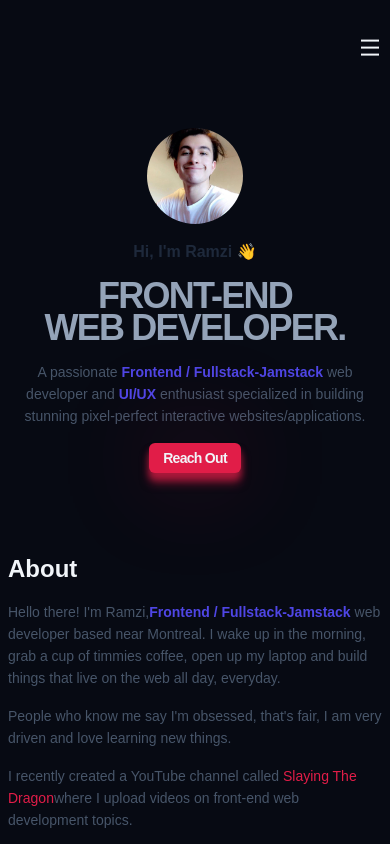
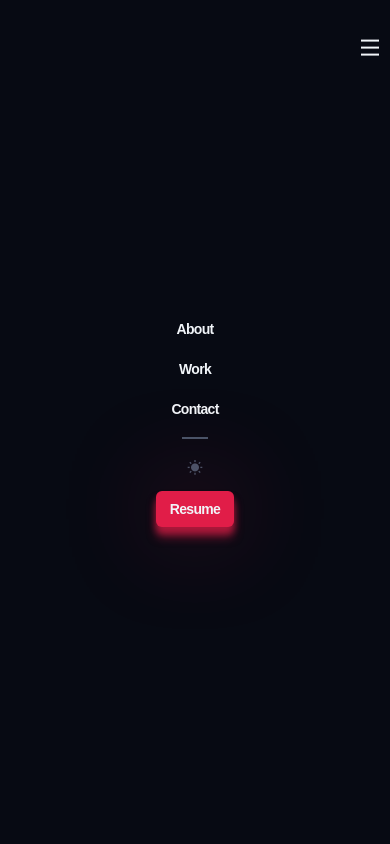
Before and after one commit to HEMANTH-MOKKAPATI/Portfolio, a React (Vite) app: page / in a window 390 px wide. Both pictures are taken after a click on the button 370 px from the left and 48 px from the top of the page. Shown: the top 844 px of the page. Built offline with nearby package versions, Linux system fonts and the light colour scheme; a web font is replaced by a local one.

Commit message:
add the mobile navigation and the navbar links scrolling

```diff
--- a/index.html
+++ b/index.html
@@ -13,7 +13,7 @@
   <title>Vite + React</title>
 </head>
 
-<body>
+<body">
   <div id="root"></div>
 
   <script type="module" src="/src/main.jsx"></script>
--- a/src/App.jsx
+++ b/src/App.jsx
@@ -1,15 +1,53 @@
+import { useState } from "react";
 import About from "./About";
 import Contact from "./Contact";
 import Featured from "./Featured";
 import Footer from "./Footer";
+import MobileNav from "./Mobile-nav";
 import NavBar from "./NavBar";
 import Work from "./Work";
 import Hero from "./hero";
 
 export default function App() {
+  const [isMobileNavVisible, setIsMobileNavVisible] = useState(false);
+
+  function toggleMobileNav() {
+    // -----------------------------------------
+    // setIsMobileNavVisible(!isMobileNavVisible);
+    // if (isMobileNavVisible) {
+    //   document.body.style.overflowY = "hidden";
+    // } else {
+    //   document.body.style.overflowY = "auto";
+    // }
+    // ------------------------------------------
+
+    //  NOTE: if we write the code as shown above , the component rerenders after
+    //  updating the state and the function logic is skipped(applies in the next render)
+    //  so use the below way to solve this problem( seems like a professional solution)
+
+    setIsMobileNavVisible((prev) => {
+      document.body.style.overflowY = !prev ? "hidden" : "auto";
+      return !prev;
+    });
+  }
+
+  function linksHandler() {
+    setIsMobileNavVisible((prev) => {
+      document.body.style.overflowY = "auto";
+      return !prev;
+    });
+  }
+
+  function toggleTheme() {
+    document.body.classList.toggle("lightmode");
+  }
+
   return (
     <>
-      <NavBar />
+      <NavBar toggleMobileNav={toggleMobileNav} toggleTheme={toggleTheme} />
+      {isMobileNavVisible && (
+        <MobileNav linksHandler={linksHandler} toggleTheme={toggleTheme} />
+      )}
 
       <Hero />
       <About />
--- /dev/null
+++ b/src/Mobile-nav.jsx
@@ -0,0 +1,21 @@
+import "../styles/mobile-nav.scss"
+
+
+// eslint-disable-next-line react/prop-types
+export default function  MobileNav({linksHandler, toggleTheme}) {
+
+  return (
+    <div className="mobile-nav">
+      <nav>
+        <ul className="mobile-nav__menu">
+          <li><a href="#about" onClick={linksHandler} className="mobile-nav__link">About</a></li>
+          <li><a href="#featured" onClick={linksHandler} className="mobile-nav__link">Work</a></li>
+          <li><a href="#contact" onClick={linksHandler} className="mobile-nav__link">Contact</a></li>
+          <li className="mobile-nav__link-line"></li>
+          <li><button onClick={toggleTheme} className="mobile-nav__sun"><i className="ri-sun-fill" /></button></li>
+          <li><a href="" className="mobile-nav__btn btn">Resume</a></li>
+        </ul>
+      </nav>
+    </div>
+  )
+}
--- a/src/NavBar.jsx
+++ b/src/NavBar.jsx
@@ -1,7 +1,8 @@
 import "../styles/NavBar.scss";
 
 //prettier-ignore
-export default function NavBar() {
+// eslint-disable-next-line react/prop-types
+export default function NavBar({toggleMobileNav, toggleTheme}) {
   return (
     <nav className="header container">
 
@@ -13,12 +14,12 @@ export default function NavBar() {
 
         <li className="header__line" />
 
-        <li><button className="header__sun" type="button"><i className="ri-sun-fill" /></button></li>
+        <li><button  onClick={toggleTheme} className="header__sun" type="button"><i className="ri-sun-fill" /></button></li>
         <li><a className="header__resume btn" href="#Resume">Resume</a></li>
 
       </ul>
 
-      <button className="header__bars" type="button"><i className="ri-menu-line" /></button>
+      <button onClick={toggleMobileNav} className="header__bars" type="button"><i className="ri-menu-line" /></button>
     </nav>
   );
 }
--- a/styles/NavBar.scss
+++ b/styles/NavBar.scss
@@ -6,6 +6,10 @@
   align-items: center;
   padding-top: 2rem;
   padding-bottom: 2rem;
+
+  //for the visibility of bars in the mobile menu ( can be added in the __bars section also)
+  position: relative;
+  z-index: 999;
 
   &__menu {
     display: none;
--- a/styles/main.scss
+++ b/styles/main.scss
@@ -8,7 +8,14 @@
 html {
   scroll-behavior: smooth;
 }
+.lightmode{
+  $light: #070a13;
+  $dark: #f1f5f9;
+  $slate400: #1e293b;
+  $slate600: #1e293b;
+  $slate800: #1e293b;
 
+}
 body {
   font-family: "General Sans", sans-serif;
   background-color: $dark;
--- /dev/null
+++ b/styles/mobile-nav.scss
@@ -0,0 +1,54 @@
+@import "variables";
+
+.mobile-nav {
+  position: absolute;
+  top: 0;
+  left: 0;
+  z-index: 99;
+  height: 100%;
+  width: 100%;
+  background-color: $dark;
+  display: flex;
+  align-items: center;
+  justify-content: center;
+  text-align: center;
+
+  &__menu {
+    list-style: none;
+    padding: 0;
+    display: flex;
+    flex-direction: column;
+    align-items: center;
+    justify-content: center;
+    gap: 1rem;
+  }
+
+  &__link {
+    text-decoration: none;
+    color: $light;
+    font-size: $size-sm;
+    font-weight: 600;
+    letter-spacing: -0.05em;
+    transition: color 0.3s;
+
+    &:hover {
+      color: $rose;
+    }
+  }
+
+  &__link-line {
+    border: 1px solid $slate600;
+    padding-right: 1.5em;
+  }
+
+  &__sun{
+    display: block;
+    color: $slate600;
+    height: $size-xl;
+    width: $size-xl;
+  }
+
+  &__btn{
+    font-size: $size-sm;
+  }
+}
```
Also changed, not shown: styles/utils.scss (+9 -7 lines).
